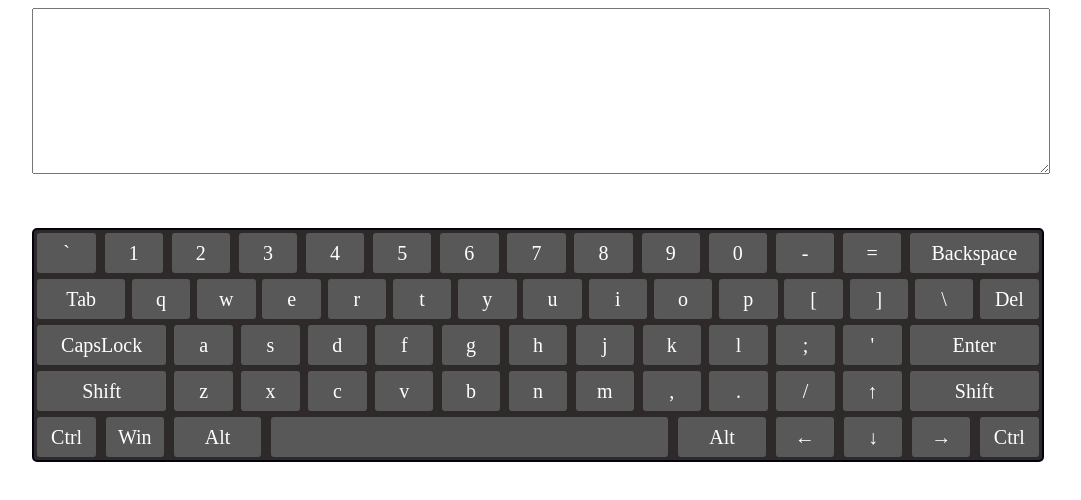
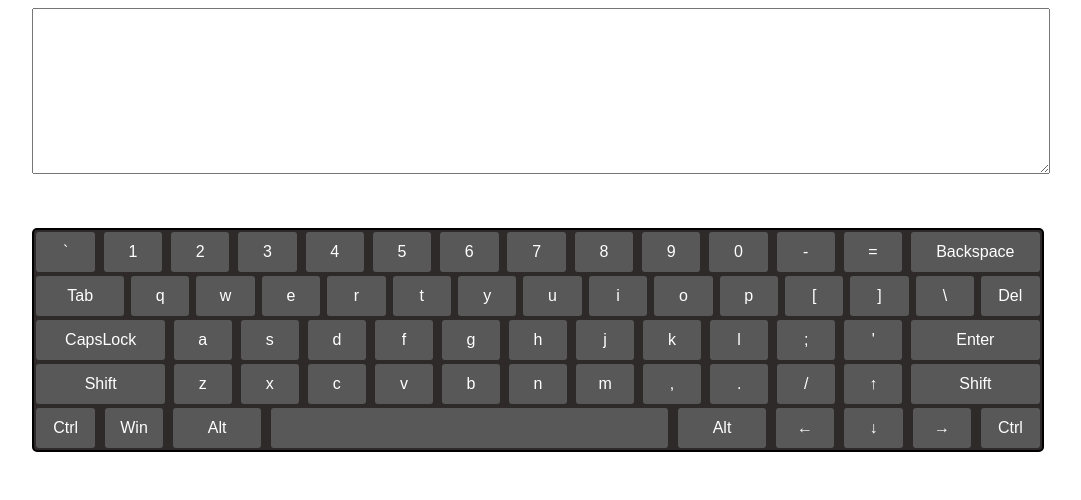
Before and after one commit to EduardBrukish/virtual-keyboard, a plain HTML site: page index.html in a window 1280 px wide. Shown: the whole page, without its empty margins (102-1183 px from the left). Drawn offline with Linux system fonts and the light colour scheme.

Commit message:
feat: add styles to keyboard buttons

```diff
--- a/css/style.css
+++ b/css/style.css
@@ -2,13 +2,14 @@
   width: 80%;
   margin: 0 auto;
   padding: 0 30px;
+  font-family: Arial, Helvetica, sans-serif;
 }
 
 .output {
   width: 100%;
   height: 20vh;
   margin-bottom: 50px;
-  font-size: 14px;
+  font-size: 16px;
   line-height: 1.5em;
 }
 
@@ -16,21 +17,22 @@
   display: flex;
   justify-content: space-between;
   flex-wrap: wrap;
-  border: 2px solid #040211;
+  border: 2px solid black;
   border-radius: 5px;
   background-color: #2e2a2a;
 }
 
 .key {
   width: 5.8%;
-  margin: 3px;
+  margin: 0.2%;
   text-align: center;
-  font-size: 20px;
+  font-size: 16px;
   line-height: 40px;
   background-color: #585858;
   border-radius: 3px;
   color: #ffffff;
   cursor: pointer;
+  user-select: none;
 }
 .key:active {
   transform: scale(0.9);
```
